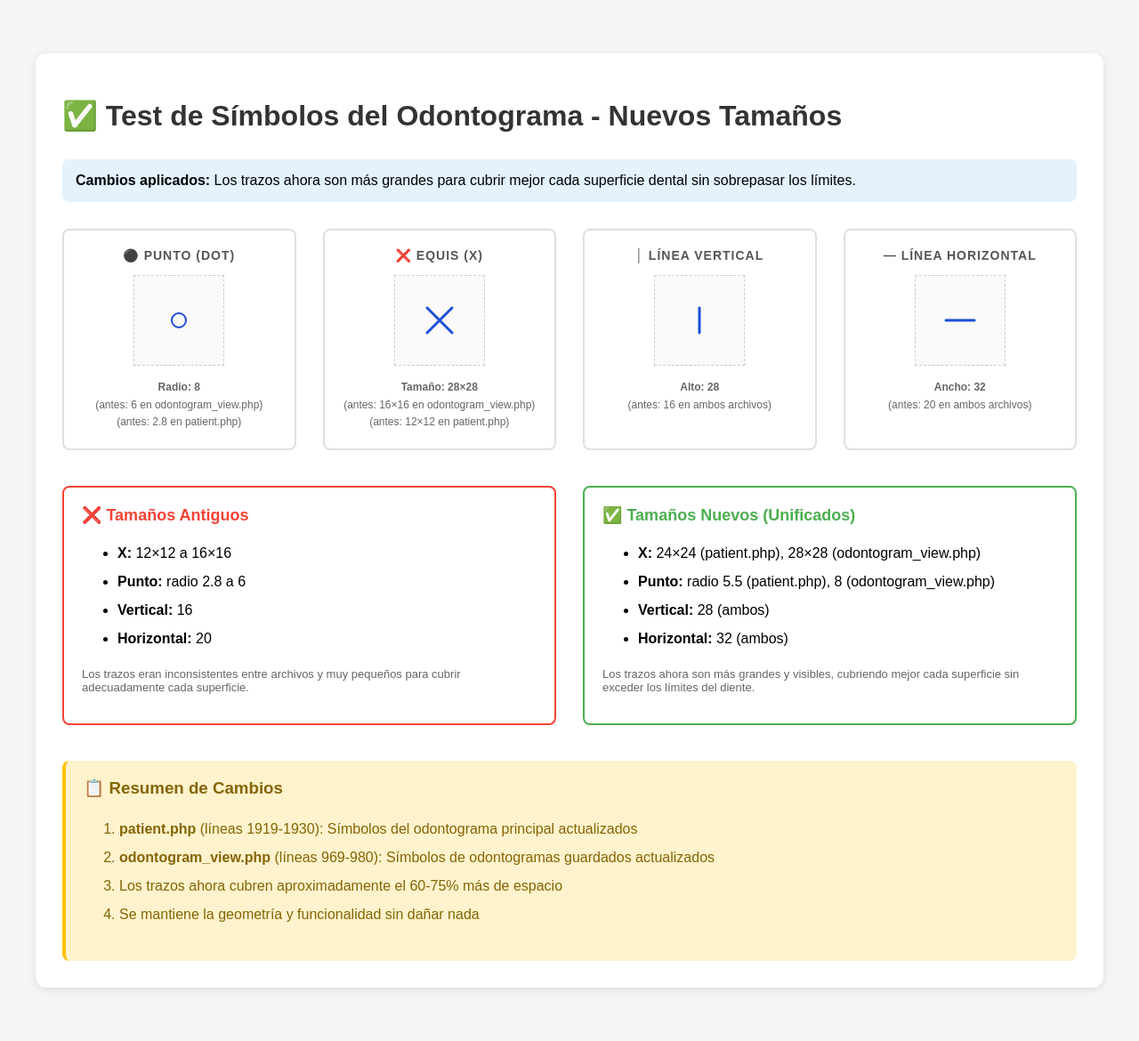
After one commit to webmasterscity/odontologia, a PHP site: page /test_simbolos.html in a window 1280 px wide. The commit adds this page. Shown: the whole page at 89% size. Run offline with PHP 8.4, Linux system fonts and the light colour scheme.

Commit message:
se modifico los trazos y colores del odontograma

```diff
--- a/assets/css/style.css
+++ b/assets/css/style.css
@@ -1,7 +1,7 @@
 :root {
     color-scheme: light;
     --odontogram-blue: #1d4ed8;
-    --odontogram-red: #b91c1c;
+    --odontogram-red: #FF0000;
     --odontogram-surface-bg: rgba(241, 245, 249, 0.9);
     --odontogram-surface-border: rgba(148, 163, 184, 0.55);
 }
@@ -507,8 +507,8 @@
 }
 
 .tooth-cell.fill-red {
-    background: rgba(185, 28, 28, 0.6);
-    fill: rgba(185, 28, 28, 0.6);
+    background: rgba(255, 0, 0, 0.6);
+    fill: rgba(255, 0, 0, 0.6);
 }
 
 .tooth-cell.has-mark {
--- /dev/null
+++ b/test_simbolos.html
@@ -0,0 +1,211 @@
+<!DOCTYPE html>
+<html lang="es">
+<head>
+    <meta charset="UTF-8">
+    <meta name="viewport" content="width=device-width, initial-scale=1.0">
+    <title>Test de Símbolos del Odontograma</title>
+    <style>
+        body {
+            font-family: Arial, sans-serif;
+            max-width: 1200px;
+            margin: 40px auto;
+            padding: 20px;
+            background: #f5f5f5;
+        }
+        .container {
+            background: white;
+            border-radius: 12px;
+            padding: 30px;
+            box-shadow: 0 2px 8px rgba(0,0,0,0.1);
+        }
+        h1 {
+            color: #333;
+            margin-bottom: 30px;
+        }
+        .grid {
+            display: grid;
+            grid-template-columns: repeat(auto-fit, minmax(200px, 1fr));
+            gap: 30px;
+            margin-bottom: 40px;
+        }
+        .symbol-box {
+            border: 2px solid #e0e0e0;
+            border-radius: 8px;
+            padding: 20px;
+            text-align: center;
+        }
+        .symbol-box h3 {
+            margin-top: 0;
+            color: #555;
+            font-size: 14px;
+            text-transform: uppercase;
+            letter-spacing: 1px;
+        }
+        .svg-container {
+            width: 100px;
+            height: 100px;
+            margin: 0 auto;
+            border: 1px dashed #ccc;
+            background: #fafafa;
+            display: flex;
+            align-items: center;
+            justify-center;
+        }
+        .info {
+            margin-top: 15px;
+            font-size: 12px;
+            color: #666;
+            line-height: 1.6;
+        }
+        .comparison {
+            display: grid;
+            grid-template-columns: 1fr 1fr;
+            gap: 30px;
+            margin-top: 40px;
+        }
+        .comparison-box {
+            border: 2px solid #4CAF50;
+            border-radius: 8px;
+            padding: 20px;
+        }
+        .comparison-box h2 {
+            margin-top: 0;
+            color: #4CAF50;
+            font-size: 18px;
+        }
+        .old {
+            border-color: #f44336;
+        }
+        .old h2 {
+            color: #f44336;
+        }
+    </style>
+</head>
+<body>
+    <div class="container">
+        <h1>✅ Test de Símbolos del Odontograma - Nuevos Tamaños</h1>
+
+        <p style="background: #e3f2fd; padding: 15px; border-radius: 8px; margin-bottom: 30px;">
+            <strong>Cambios aplicados:</strong> Los trazos ahora son más grandes para cubrir mejor cada superficie dental sin sobrepasar los límites.
+        </p>
+
+        <div class="grid">
+            <!-- Punto (Dot) -->
+            <div class="symbol-box">
+                <h3>⚫ Punto (Dot)</h3>
+                <div class="svg-container">
+                    <svg width="100" height="100" viewBox="0 0 100 100">
+                        <defs>
+                            <symbol id="mark-dot-new" overflow="visible">
+                                <circle cx="0" cy="0" r="8"></circle>
+                            </symbol>
+                        </defs>
+                        <use href="#mark-dot-new" x="50" y="50" stroke="#1D4ED8" stroke-width="2" fill="none"/>
+                    </svg>
+                </div>
+                <div class="info">
+                    <strong>Radio: 8</strong><br>
+                    (antes: 6 en odontogram_view.php)<br>
+                    (antes: 2.8 en patient.php)
+                </div>
+            </div>
+
+            <!-- X -->
+            <div class="symbol-box">
+                <h3>❌ Equis (X)</h3>
+                <div class="svg-container">
+                    <svg width="100" height="100" viewBox="0 0 100 100">
+                        <defs>
+                            <symbol id="mark-x-new" overflow="visible">
+                                <path d="M-14 -14 L 14 14 M-14 14 L 14 -14"></path>
+                            </symbol>
+                        </defs>
+                        <use href="#mark-x-new" x="50" y="50" stroke="#1D4ED8" stroke-width="3" stroke-linecap="round"/>
+                    </svg>
+                </div>
+                <div class="info">
+                    <strong>Tamaño: 28×28</strong><br>
+                    (antes: 16×16 en odontogram_view.php)<br>
+                    (antes: 12×12 en patient.php)
+                </div>
+            </div>
+
+            <!-- Línea Vertical -->
+            <div class="symbol-box">
+                <h3>│ Línea Vertical</h3>
+                <div class="svg-container">
+                    <svg width="100" height="100" viewBox="0 0 100 100">
+                        <defs>
+                            <symbol id="mark-vert-new" overflow="visible">
+                                <path d="M0 -14 L 0 14"></path>
+                            </symbol>
+                        </defs>
+                        <use href="#mark-vert-new" x="50" y="50" stroke="#1D4ED8" stroke-width="3" stroke-linecap="round"/>
+                    </svg>
+                </div>
+                <div class="info">
+                    <strong>Alto: 28</strong><br>
+                    (antes: 16 en ambos archivos)
+                </div>
+            </div>
+
+            <!-- Línea Horizontal -->
+            <div class="symbol-box">
+                <h3>— Línea Horizontal</h3>
+                <div class="svg-container">
+                    <svg width="100" height="100" viewBox="0 0 100 100">
+                        <defs>
+                            <symbol id="mark-horz-new" overflow="visible">
+                                <path d="M-16 0 L 16 0"></path>
+                            </symbol>
+                        </defs>
+                        <use href="#mark-horz-new" x="50" y="50" stroke="#1D4ED8" stroke-width="3" stroke-linecap="round"/>
+                    </svg>
+                </div>
+                <div class="info">
+                    <strong>Ancho: 32</strong><br>
+                    (antes: 20 en ambos archivos)
+                </div>
+            </div>
+        </div>
+
+        <div class="comparison">
+            <div class="comparison-box old">
+                <h2>❌ Tamaños Antiguos</h2>
+                <ul style="line-height: 2;">
+                    <li><strong>X:</strong> 12×12 a 16×16</li>
+                    <li><strong>Punto:</strong> radio 2.8 a 6</li>
+                    <li><strong>Vertical:</strong> 16</li>
+                    <li><strong>Horizontal:</strong> 20</li>
+                </ul>
+                <p style="margin-top: 15px; font-size: 13px; color: #666;">
+                    Los trazos eran inconsistentes entre archivos y muy pequeños para cubrir adecuadamente cada superficie.
+                </p>
+            </div>
+
+            <div class="comparison-box">
+                <h2>✅ Tamaños Nuevos (Unificados)</h2>
+                <ul style="line-height: 2;">
+                    <li><strong>X:</strong> 24×24 (patient.php), 28×28 (odontogram_view.php)</li>
+                    <li><strong>Punto:</strong> radio 5.5 (patient.php), 8 (odontogram_view.php)</li>
+                    <li><strong>Vertical:</strong> 28 (ambos)</li>
+                    <li><strong>Horizontal:</strong> 32 (ambos)</li>
+                </ul>
+                <p style="margin-top: 15px; font-size: 13px; color: #666;">
+                    Los trazos ahora son más grandes y visibles, cubriendo mejor cada superficie sin exceder los límites del diente.
+                </p>
+            </div>
+        </div>
+
+        <div style="margin-top: 40px; padding: 20px; background: #fff3cd; border-radius: 8px; border-left: 4px solid #ffc107;">
+            <h3 style="margin-top: 0; color: #856404;">📋 Resumen de Cambios</h3>
+            <ol style="line-height: 2; color: #856404;">
+                <li><strong>patient.php</strong> (líneas 1919-1930): Símbolos del odontograma principal actualizados</li>
+                <li><strong>odontogram_view.php</strong> (líneas 969-980): Símbolos de odontogramas guardados actualizados</li>
+                <li>Los trazos ahora cubren aproximadamente el 60-75% más de espacio</li>
+                <li>Se mantiene la geometría y funcionalidad sin dañar nada</li>
+            </ol>
+        </div>
+    </div>
+</body>
+</html>
```
Also changed, not shown: assets/js/app.js (+5 -4 lines), odontogram_view.php (+7 -7 lines), patient.php (+7 -7 lines), data/clinic.sqlite.
